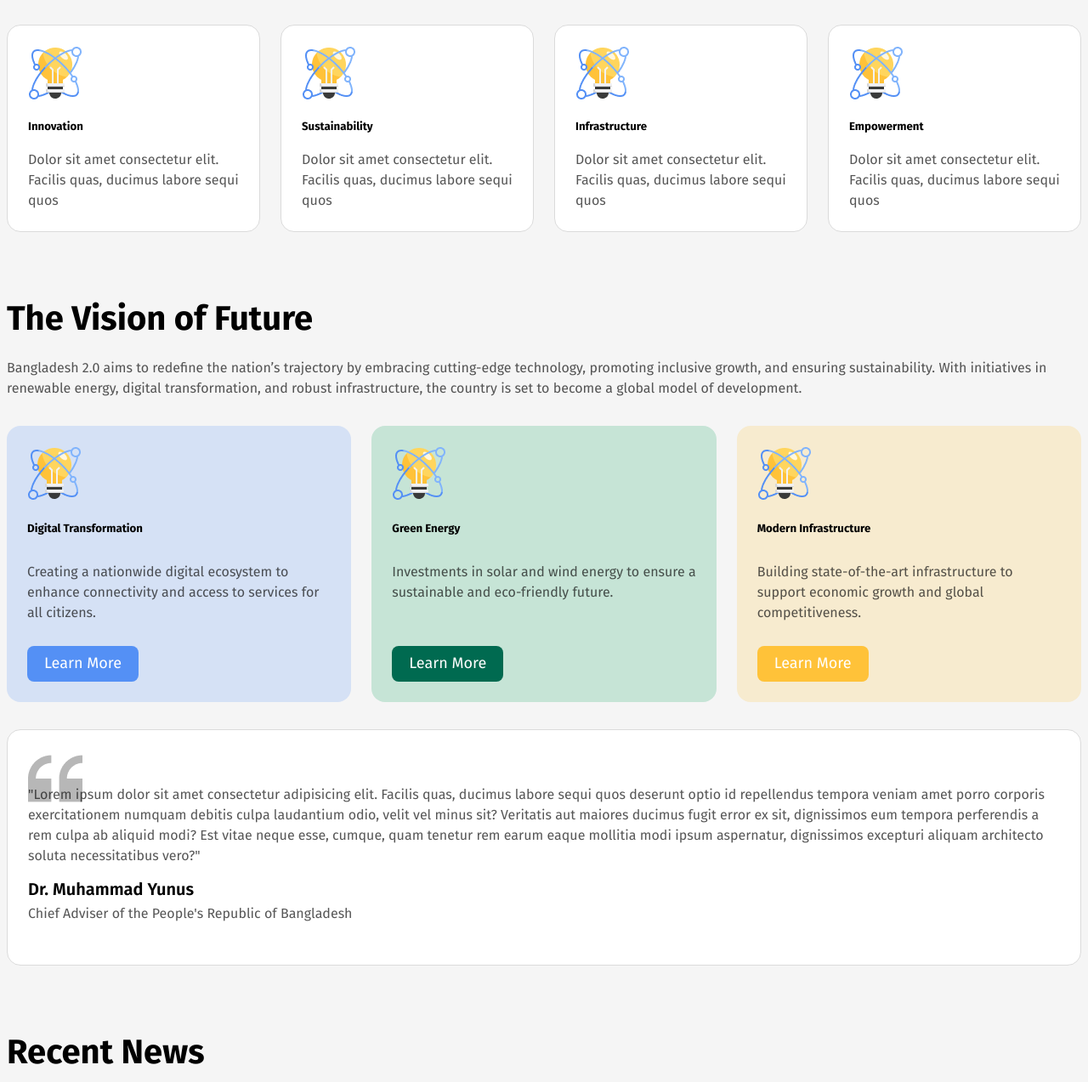
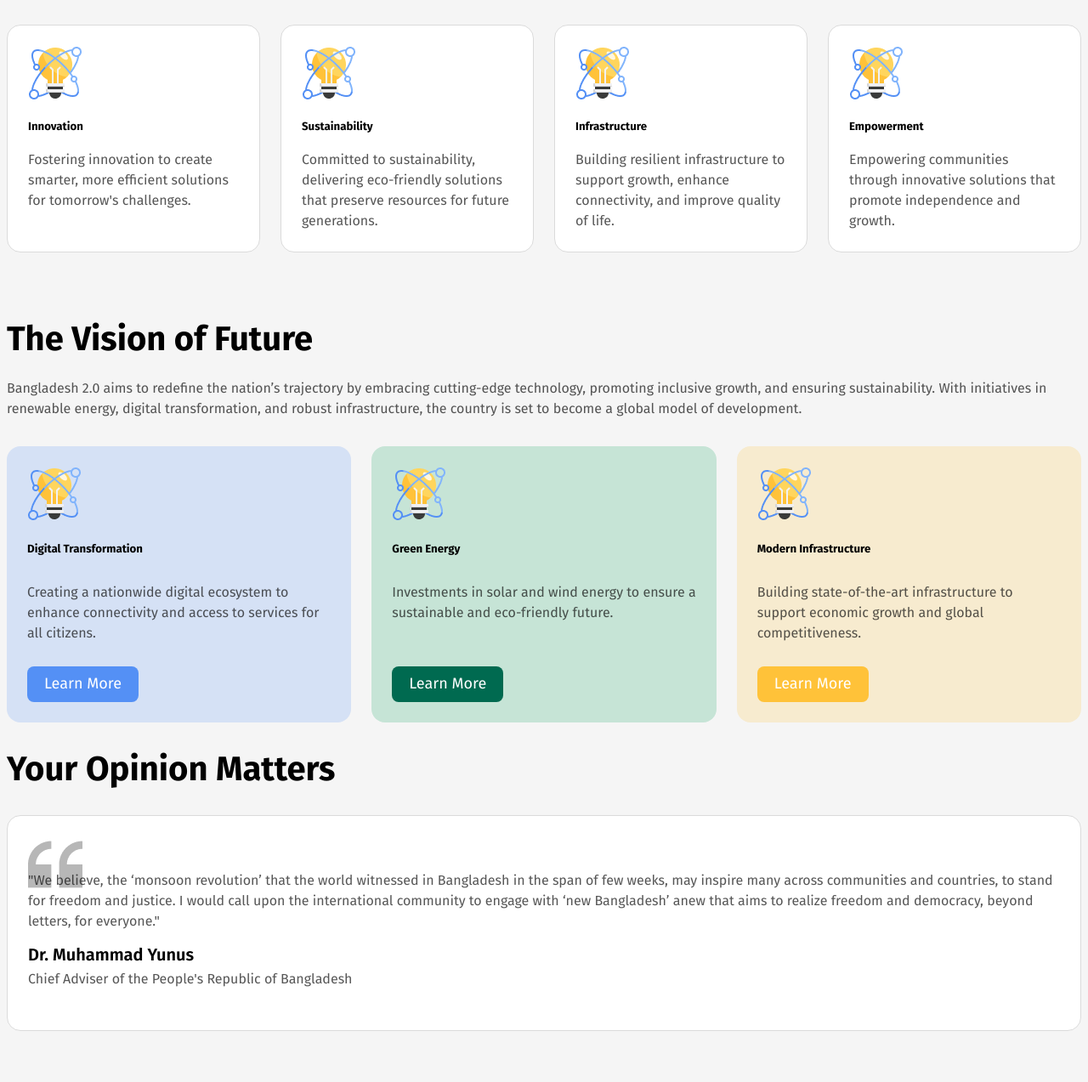
Before and after one commit to amunshi-dev/PH-A1-Bangladesh2.0, a plain HTML site: page index.html in a window 1280 px wide. Shown: the part 796-2069 px from the top of the page at 85% size. Drawn offline with Linux system fonts and the light colour scheme.

Commit message:
removed dummy text

```diff
--- a/index.html
+++ b/index.html
@@ -33,32 +33,32 @@
             <img src="./assets/card-icon.png" alt="" />
             <h5 class="card-title">Innovation</h5>
             <p class="card-description || sect-description clr-txt-dim">
-              Dolor sit amet consectetur elit. Facilis quas, ducimus labore
-              sequi quos
+              Fostering innovation to create smarter, more efficient solutions
+              for tomorrow's challenges.
             </p>
           </div>
           <div class="card">
             <img src="./assets/card-icon.png" alt="" />
             <h5 class="card-title">Sustainability</h5>
             <p class="card-description || sect-description clr-txt-dim">
-              Dolor sit amet consectetur elit. Facilis quas, ducimus labore
-              sequi quos
+              Committed to sustainability, delivering eco-friendly solutions
+              that preserve resources for future generations.
             </p>
           </div>
           <div class="card">
             <img src="./assets/card-icon.png" alt="" />
             <h5 class="card-title">Infrastructure</h5>
             <p class="card-description || sect-description clr-txt-dim">
-              Dolor sit amet consectetur elit. Facilis quas, ducimus labore
-              sequi quos
+              Building resilient infrastructure to support growth, enhance
+              connectivity, and improve quality of life.
             </p>
           </div>
           <div class="card">
             <img src="./assets/card-icon.png" alt="" />
             <h5 class="card-title">Empowerment</h5>
             <p class="card-description || sect-description clr-txt-dim">
-              Dolor sit amet consectetur elit. Facilis quas, ducimus labore
-              sequi quos
+              Empowering communities through innovative solutions that promote
+              independence and growth.
             </p>
           </div>
         </div>
@@ -102,16 +102,18 @@
           </div>
         </div>
       </section>
+      <section class="opinions">
+        <h2 class="opinions-title sect-title">Your Opinion Matters</h2>
+      </section>
+
       <section class="quote-section">
         <p class="quote || sect-description">
-          "Lorem ipsum dolor sit amet consectetur adipisicing elit. Facilis
-          quas, ducimus labore sequi quos deserunt optio id repellendus tempora
-          veniam amet porro corporis exercitationem numquam debitis culpa
-          laudantium odio, velit vel minus sit? Veritatis aut maiores ducimus
-          fugit error ex sit, dignissimos eum tempora perferendis a rem culpa ab
-          aliquid modi? Est vitae neque esse, cumque, quam tenetur rem earum
-          eaque mollitia modi ipsum aspernatur, dignissimos excepturi aliquam
-          architecto soluta necessitatibus vero?"
+          "We believe, the ‘monsoon revolution’ that the world witnessed in
+          Bangladesh in the span of few weeks, may inspire many across
+          communities and countries, to stand for freedom and justice. I would
+          call upon the international community to engage with ‘new Bangladesh’
+          anew that aims to realize freedom and democracy, beyond letters, for
+          everyone."
         </p>
         <h5 class="author-title">Dr. Muhammad Yunus</h5>
         <p class="author-description || sect-description">
--- a/styles/style.css
+++ b/styles/style.css
@@ -175,7 +175,7 @@
   margin-bottom: 32px;
 }
 .pillars .cards-container {
-  height: 244px;
+  /* height: 244px; */
   justify-content: space-between;
   gap: 24px;
 }
```
